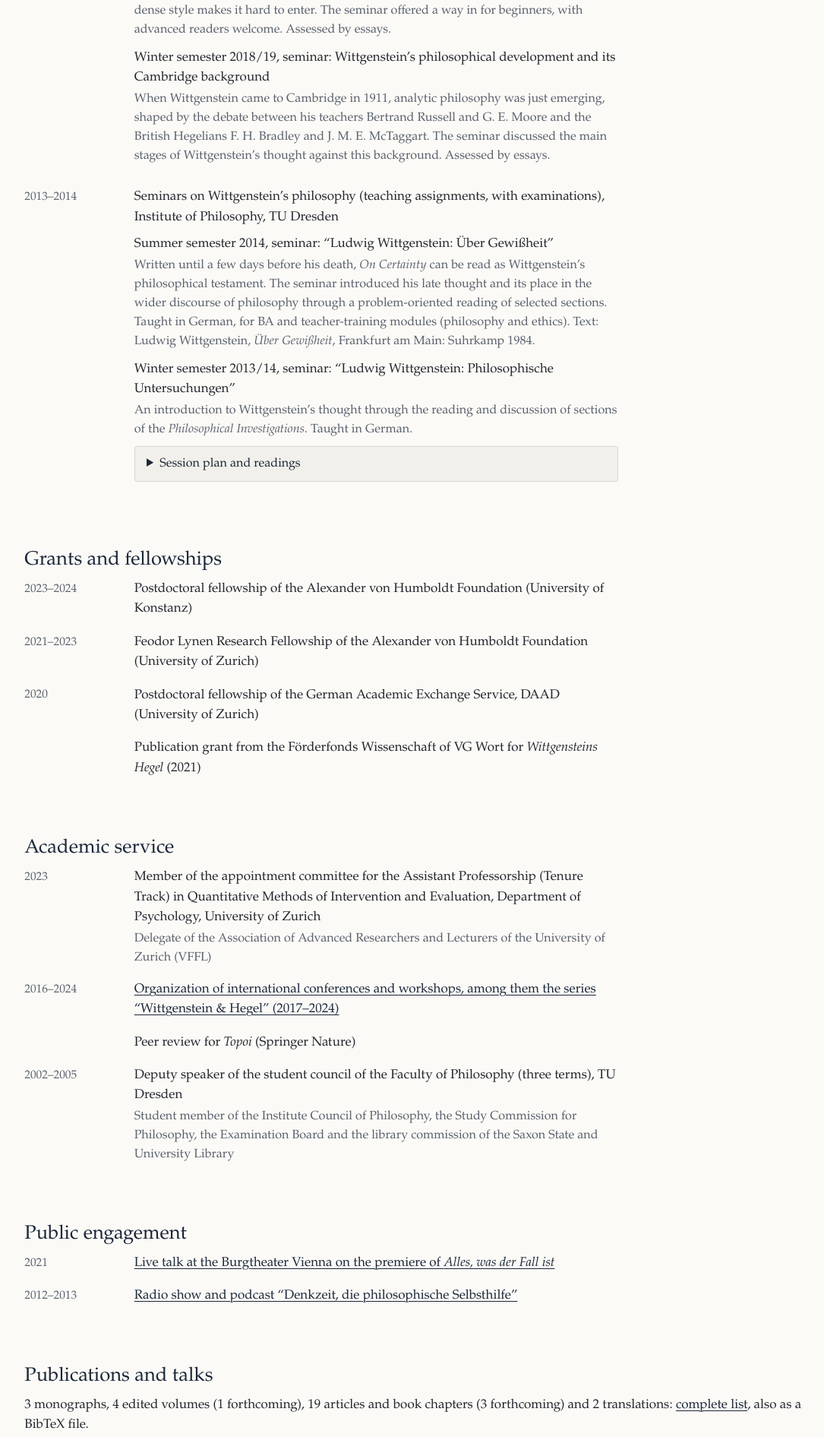
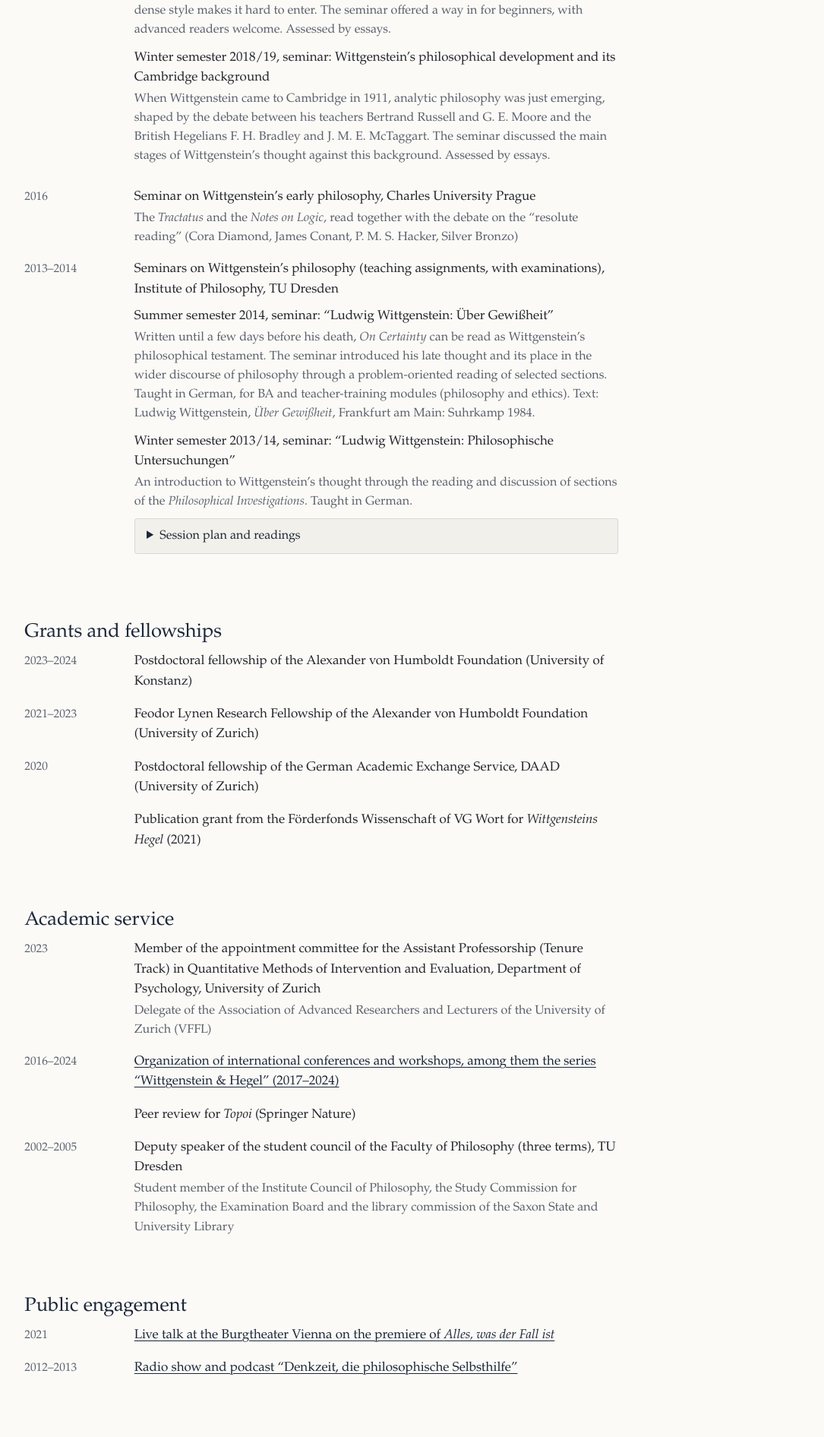
Before and after one commit to dralexanderberg/website, a Jekyll site: the page built from cv/index.html, in a window 1280 px wide. Shown: the part 2106-3997 px from the top of the page at 76% size, without its empty margins (68-1153 px from the left). Built offline with Jekyll 4.4.1, drawn with Linux system fonts in a browser that asks for light colours.

Commit message:
CV: Prague seminar on early Wittgenstein (2016); no blank last print page
- Teaching: seminar on Wittgenstein's early philosophy, Charles University
  Prague, 2016 (Tractatus and Notes on Logic with the debate on the
  resolute reading), described from its readings; term not yet known
- Print: main.wrap kept its screen padding in print, which could push a
  blank last page; it is now removed as the print rule intended

Co-Authored-By: Claude Opus 5.5 <noreply@anthropic.com>
Claude-Session: https://claude.ai/code/session_01DaTNutaFvg9aFZdq3qhdu7

```diff
--- a/_data/cv.yml
+++ b/_data/cv.yml
@@ -160,6 +160,11 @@ teaching:
       topic: Wittgenstein’s philosophical development and its Cambridge background
       text: When Wittgenstein came to Cambridge in 1911, analytic philosophy was just emerging, shaped by the debate between his teachers Bertrand Russell and G. E. Moore and the British Hegelians F. H. Bradley and J. M. E. McTaggart. The seminar discussed the main stages of Wittgenstein’s thought against this background. Assessed by essays.
 
+- years: "2016"
+  title: Seminar on Wittgenstein’s early philosophy
+  place: Charles University Prague
+  note: "The *Tractatus* and the *Notes on Logic*, read together with the debate on the “resolute reading” (Cora Diamond, James Conant, P. M. S. Hacker, Silver Bronzo)"
+
 - years: 2013–2014
   title: Seminars on Wittgenstein’s philosophy (teaching assignments, with examinations)
   place: Institute of Philosophy, TU Dresden
--- a/assets/css/main.css
+++ b/assets/css/main.css
@@ -195,7 +195,7 @@ details.cv-syllabus ol li { margin: 0 0 0.2rem; }
   .site-header nav, .skip, .site-footer, .more, .intro-links { display: none; }
   html { background: #fff; font-size: 11pt; }
   .wrap { max-width: none; padding: 0; }
-  main { padding: 0; }
+  main, main.wrap { padding: 0; }
   a { color: inherit; text-decoration: none; }
   .diary { grid-template-columns: repeat(3, 1fr); }
   .stage, .entry, .biblio li { break-inside: avoid; }
```
